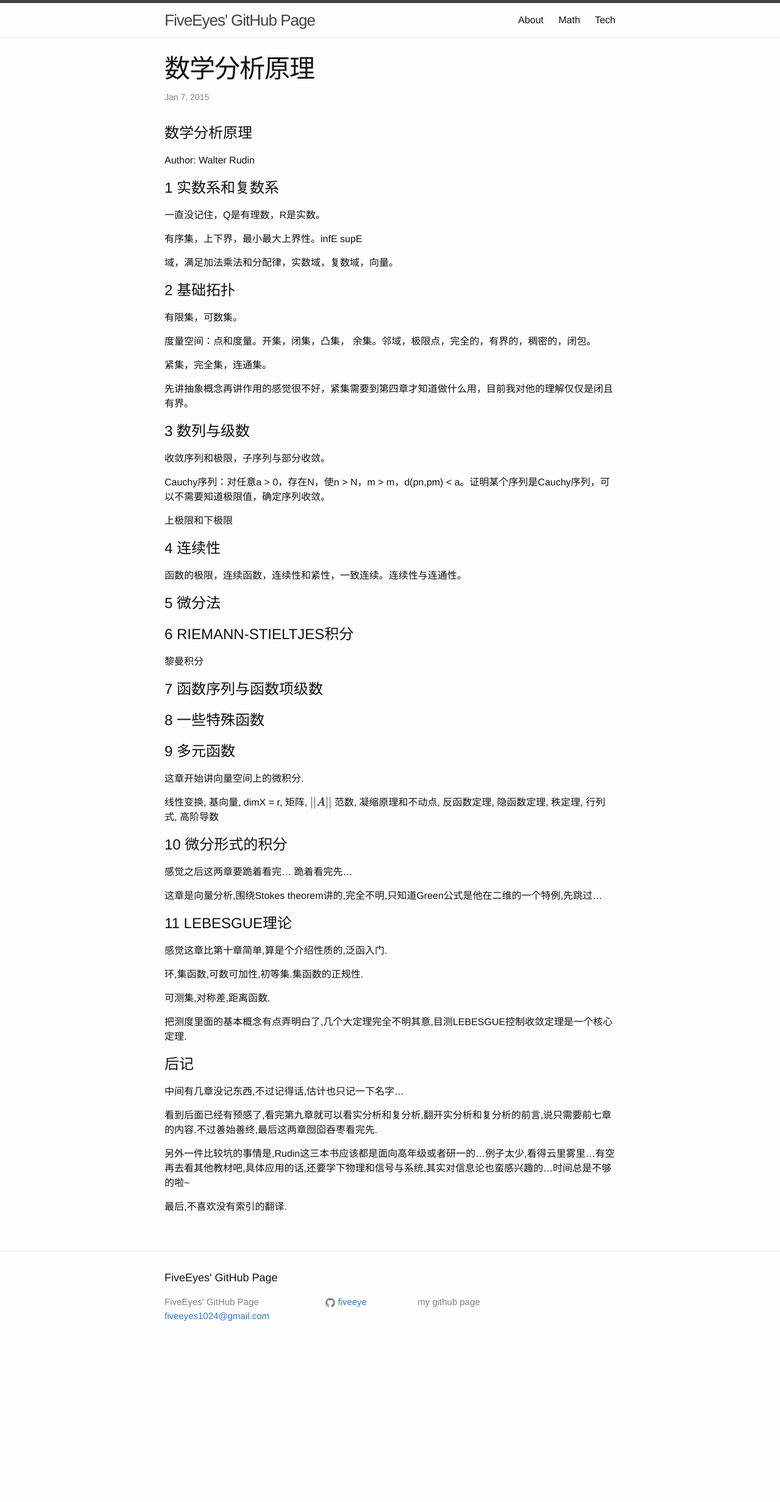
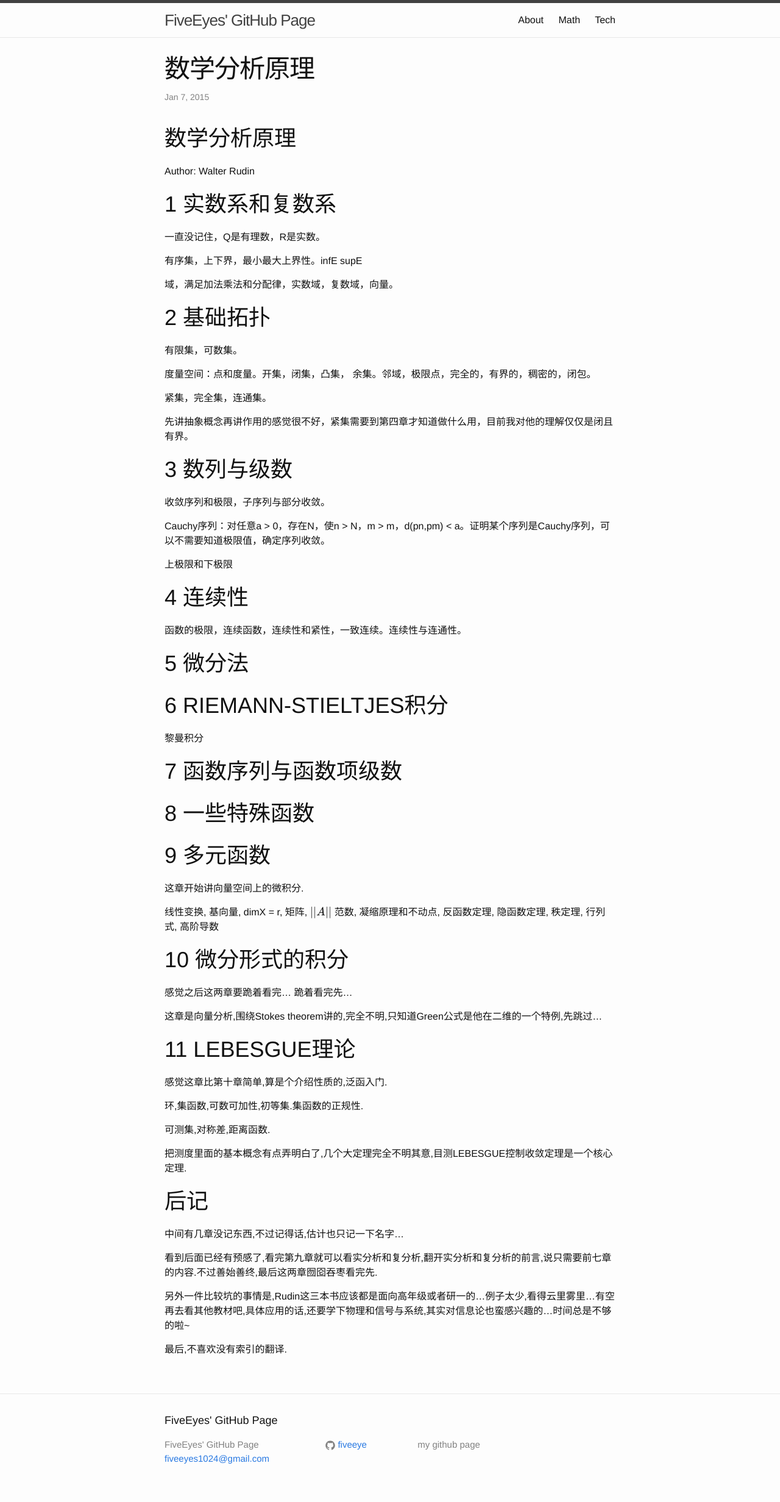
Before and after one commit to FiveEyes/FiveEyes.github.io, a Jekyll site: the page built from _posts/2015-1-7-Principles_Mathematical_Analysis.md, in a window 1280 px wide. Shown: the whole page at 61% size. Built offline with Jekyll 4.4.1, drawn with Linux system fonts in a browser that asks for light colours; formulas are drawn with MathJax 3; before the commit the page ends 2229 px from its top, so only the background shows below that.

Commit message:
add h1 font-size

```diff
--- a/_sass/_layout.scss
+++ b/_sass/_layout.scss
@@ -216,6 +216,14 @@
 .post-content {
     margin-bottom: $spacing-unit;
 
+    h1 {
+        font-size: 36px;
+
+        @include media-query($on-laptop) {
+            font-size: 34px;
+        }
+    }
+
     h2 {
         font-size: 32px;
 
```
